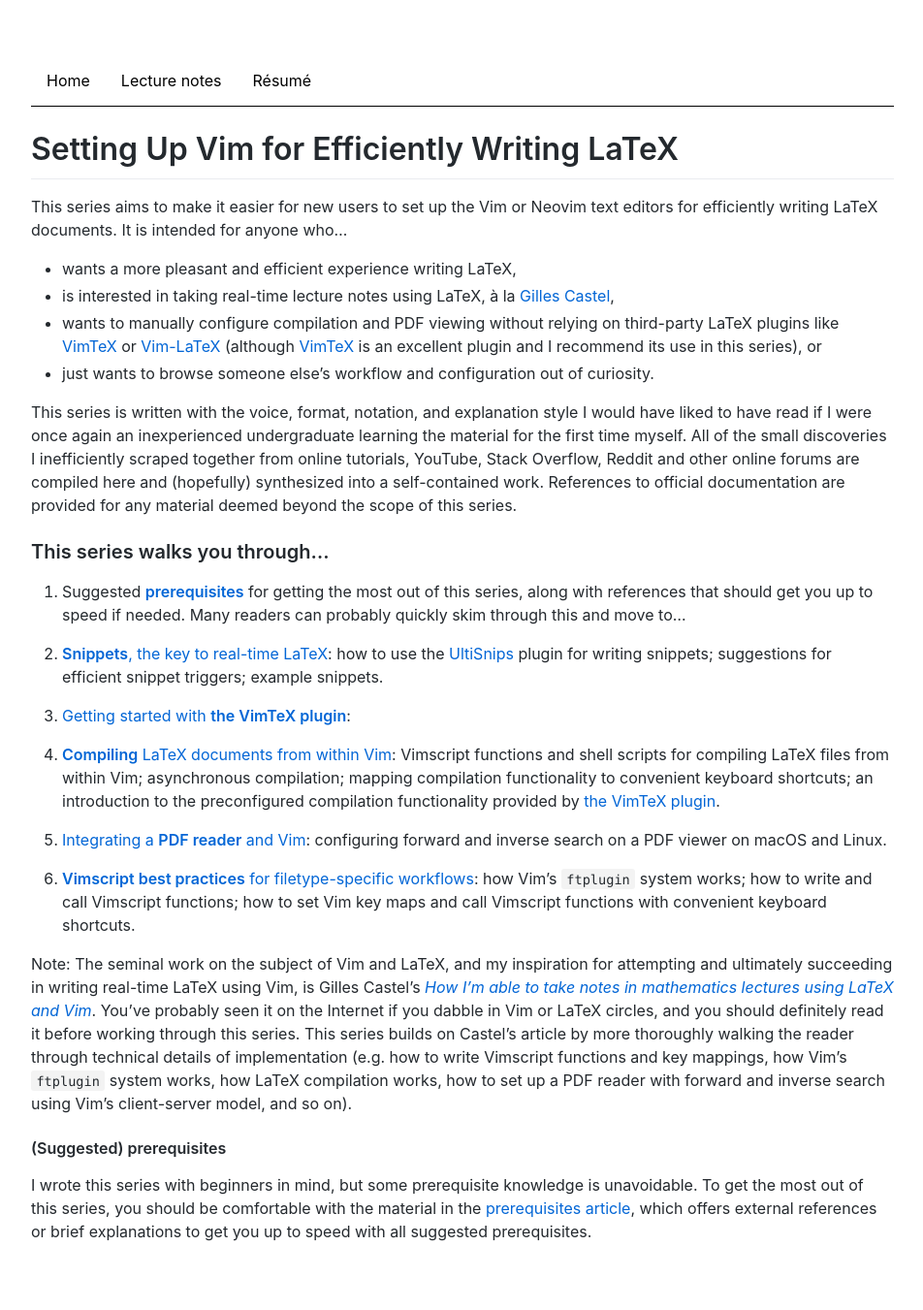
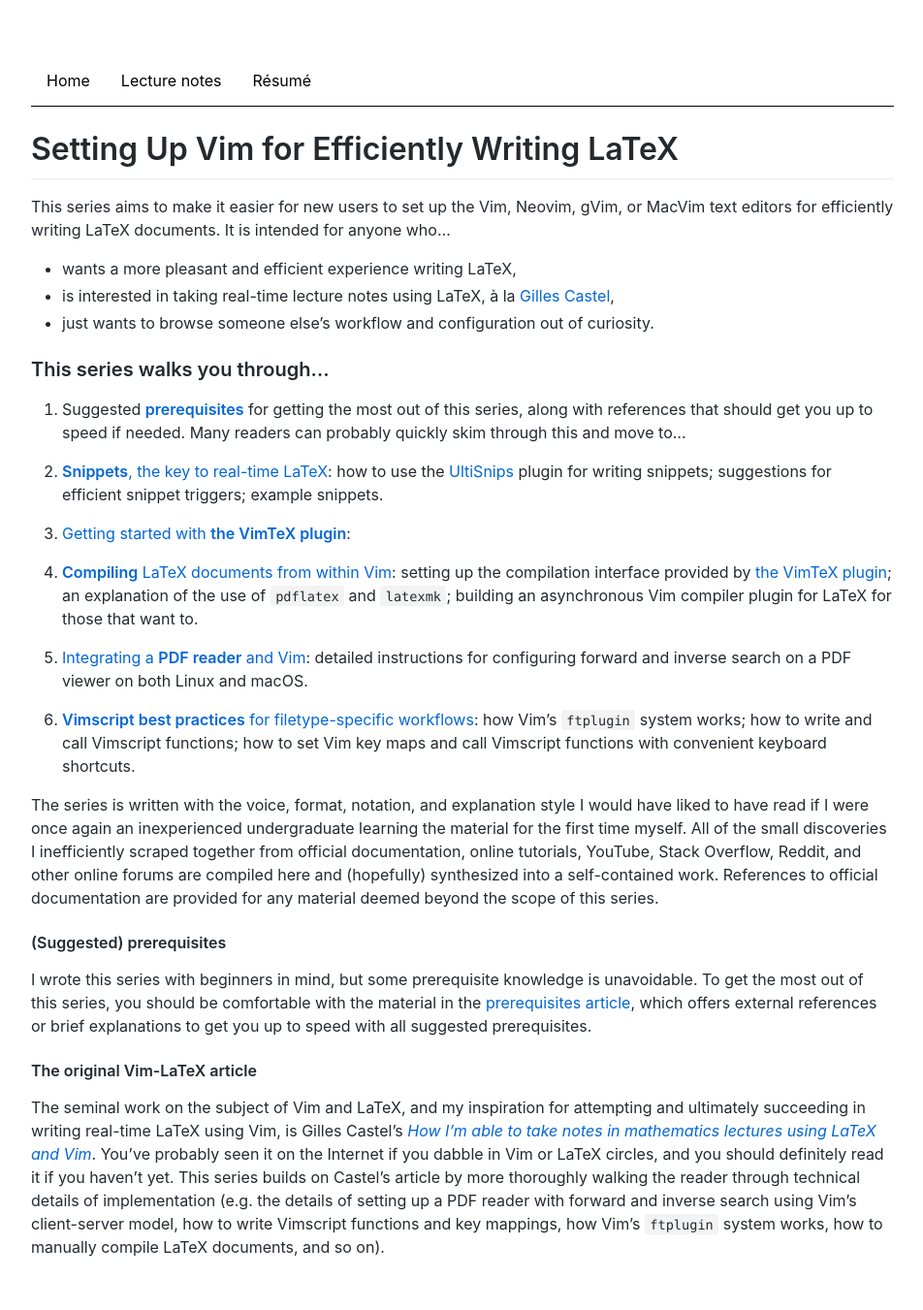
Before and after one commit to ejmastnak/ejmastnak.github.io, a Jekyll site: the page built from tutorials/vim-latex/intro.md, in a window 1280 px wide. Shown: the whole page at 97% size, without its empty margins (163-1115 px from the left). Built offline with Jekyll 4.4.1, drawn with Linux system fonts in a browser that asks for light colours.

Commit message:
Clarify content after switch to VimTeX-based compilation/PDF
Basically remove mentions of setting up compilation and PDF reader
without relying on third-party plugins, since it just makes more sense
to use VimTeX.

```diff
--- a/tutorials/vim-latex/intro.md
+++ b/tutorials/vim-latex/intro.md
@@ -3,18 +3,13 @@ title: Setting Up Vim for Efficiently Writing LaTeX
 ---
 # Setting Up Vim for Efficiently Writing LaTeX
 
-This series aims to make it easier for new users to set up the Vim or Neovim text editors for efficiently writing LaTeX documents.
+This series aims to make it easier for new users to set up the Vim, Neovim, gVim, or MacVim text editors for efficiently writing LaTeX documents.
 It is intended for anyone who...
 
 <!-- - is interested in switching from a different LaTeX editor to Vim, and is unsure how to proceed, -->
 - wants a more pleasant and efficient experience writing LaTeX,
 - is interested in taking real-time lecture notes using LaTeX, à la [Gilles Castel](https://castel.dev/),
-- wants to manually configure compilation and PDF viewing without relying on third-party LaTeX plugins like [VimTeX](https://github.com/vim-latex/vim-latex) or [Vim-LaTeX](https://github.com/vim-latex/vim-latex) (although [VimTeX](https://github.com/vim-latex/vim-latex) is an excellent plugin and I recommend its use in this series), or
 - just wants to browse someone else's workflow and configuration out of curiosity.
-
-This series is written with the voice, format, notation, and explanation style I would have liked to have read if I were once again an inexperienced undergraduate learning the material for the first time myself.
-All of the small discoveries I inefficiently scraped together from online tutorials, YouTube, Stack Overflow, Reddit and other online forums are compiled here and (hopefully) synthesized into a self-contained work.
-References to official documentation are provided for any material deemed beyond the scope of this series.
 
 ### This series walks you through...
 1. Suggested [**prerequisites**]({% link tutorials/vim-latex/prerequisites.md %}) for getting the most out of this series, along with references that should get you up to speed if needed.
@@ -24,17 +19,21 @@ References to official documentation are provided for any material deemed beyond
 
 1. [Getting started with **the VimTeX plugin**]({% link tutorials/vim-latex/vimtex.md %}):
 
-1. [**Compiling** LaTeX documents from within Vim]({% link tutorials/vim-latex/compilation.md %}): Vimscript functions and shell scripts for compiling LaTeX files from within Vim; asynchronous compilation; mapping compilation functionality to convenient keyboard shortcuts; an introduction to the preconfigured compilation functionality provided by [the VimTeX plugin](https://github.com/lervag/vimtex).
+1. [**Compiling** LaTeX documents from within Vim]({% link tutorials/vim-latex/compilation.md %}): setting up the compilation interface provided by [the VimTeX plugin](https://github.com/lervag/vimtex); an explanation of the use of `pdflatex` and `latexmk`; building an asynchronous Vim compiler plugin for LaTeX for those that want to.
 
-1. [Integrating a **PDF reader** and Vim]({% link tutorials/vim-latex/pdf-reader.md %}): configuring forward and inverse search on a PDF viewer on macOS and Linux.
+1. [Integrating a **PDF reader** and Vim]({% link tutorials/vim-latex/pdf-reader.md %}): detailed instructions for configuring forward and inverse search on a PDF viewer on both Linux and macOS.
 
 1. [**Vimscript best practices** for filetype-specific workflows]({% link tutorials/vim-latex/vimscript.md %}): how Vim's `ftplugin` system works; how to write and call Vimscript functions; how to set Vim key maps and call Vimscript functions with convenient keyboard shortcuts.
 
-
-Note: The seminal work on the subject of Vim and LaTeX, and my inspiration for attempting and ultimately succeeding in writing real-time LaTeX using Vim, is Gilles Castel's [*How I'm able to take notes in mathematics lectures using LaTeX and Vim*](https://castel.dev/post/lecture-notes-1/).
-You've probably seen it on the Internet if you dabble in Vim or LaTeX circles, and you should definitely read it before working through this series.
-This series builds on Castel's article by more thoroughly walking the reader through technical details of implementation (e.g. how to write Vimscript functions and key mappings, how Vim's `ftplugin` system works, how LaTeX compilation works, how to set up a PDF reader with forward and inverse search using Vim's client-server model, and so on).
+The series is written with the voice, format, notation, and explanation style I would have liked to have read if I were once again an inexperienced undergraduate learning the material for the first time myself.
+All of the small discoveries I inefficiently scraped together from official documentation, online tutorials, YouTube, Stack Overflow, Reddit, and other online forums are compiled here and (hopefully) synthesized into a self-contained work.
+References to official documentation are provided for any material deemed beyond the scope of this series.
 
 #### (Suggested) prerequisites
 I wrote this series with beginners in mind, but some prerequisite knowledge is unavoidable.
 To get the most out of this series, you should be comfortable with the material in the [prerequisites article]({% link tutorials/vim-latex/prerequisites.md %}), which offers external references or brief explanations to get you up to speed with all suggested prerequisites.
+
+#### The original Vim-LaTeX article
+The seminal work on the subject of Vim and LaTeX, and my inspiration for attempting and ultimately succeeding in writing real-time LaTeX using Vim, is Gilles Castel's [*How I'm able to take notes in mathematics lectures using LaTeX and Vim*](https://castel.dev/post/lecture-notes-1/).
+You've probably seen it on the Internet if you dabble in Vim or LaTeX circles, and you should definitely read it if you haven't yet.
+This series builds on Castel's article by more thoroughly walking the reader through technical details of implementation (e.g. the details of setting up a PDF reader with forward and inverse search using Vim's client-server model, how to write Vimscript functions and key mappings, how Vim's `ftplugin` system works, how to manually compile LaTeX documents, and so on).
```
